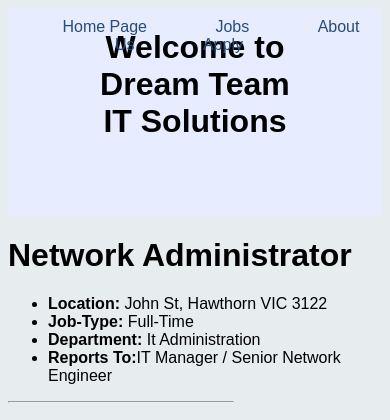
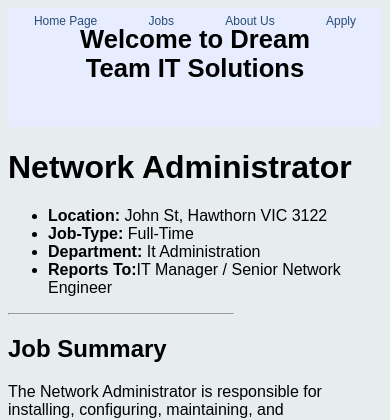
Before and after one commit to Remy-Amor/dream_team_COS10026_project, a PHP site: page /jobs.html in a window 390 px wide; the page is wider, and only the part inside the window is pictured. Shown: the top 420 px of that part. Run offline with PHP 8.4, Linux system fonts and the light colour scheme; some web fonts are replaced.

Commit message:
styled responsive header

```diff
--- a/project1/styles/responsive.css
+++ b/project1/styles/responsive.css
@@ -10,5 +10,12 @@ description: refers to all pages about resizing page layout based on screen size
 
 @media screen and (max-width: 428px) {
      /* header styling */
+     .header_heading {
+          font-size: 0.8em;
+          grid-area: 1 / 2 / 1 / 10;
+     }
 
+     .header_navbar {
+          font-size: 0.75em;
+     }
 }
```
